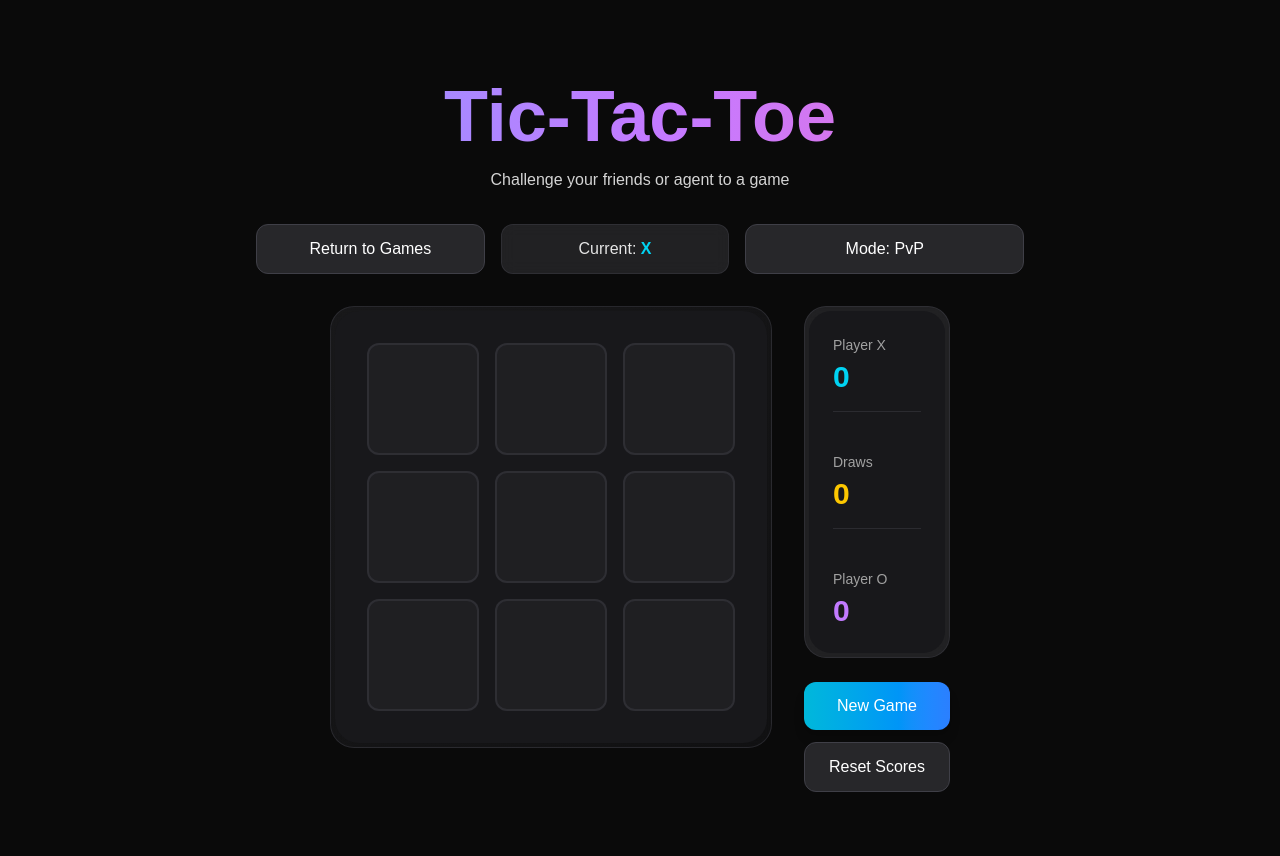
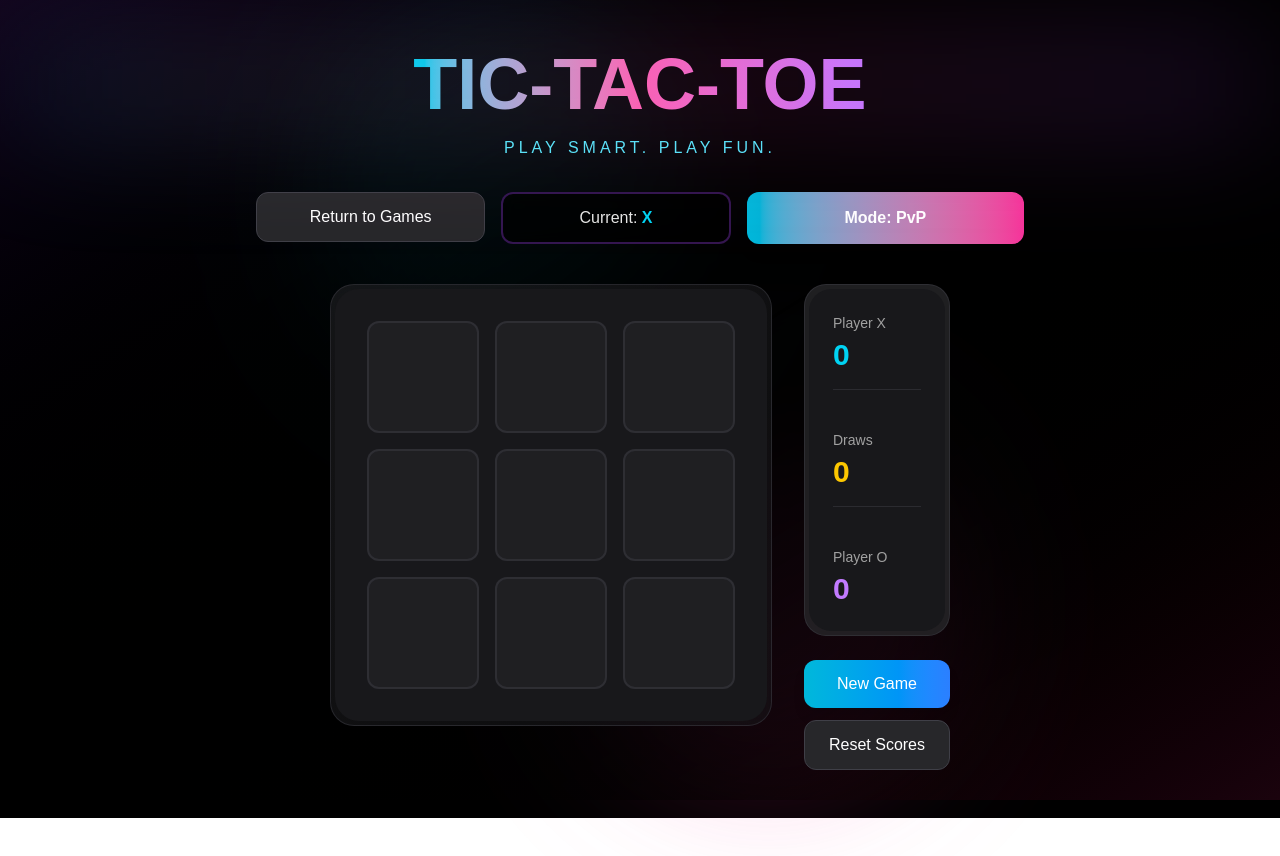
Before and after one commit to teozhengyang/games, a Next.js app in the folder app/: page /tic-tac-toe in a window 1280 px wide. Shown: the top 856 px of the page. After the commit the page ends 818 px from the top, so only its background shows below. Built offline with nearby package versions, Linux system fonts and the light colour scheme.

Commit message:
feat: update the appearance of the tic-tac-toe page

```diff
--- a/app/app/tic-tac-toe/components/GameControls.tsx
+++ b/app/app/tic-tac-toe/components/GameControls.tsx
@@ -14,16 +14,16 @@ export function GameControls({ winner, isCurrX, gameMode, onToggleMode }: GameCo
         <motion.div
         initial={{ opacity: 0, y: -10 }}
         animate={{ opacity: 1, y: 0 }}
-        className="mb-8 flex flex-col md:flex-row gap-4 w-full max-w-3xl"
+        className="mb-10 flex flex-col md:flex-row gap-4 w-full max-w-3xl"
         >
             <Link href="/" className="flex-1">
                 <button className="w-full px-6 py-3 rounded-xl bg-zinc-800 text-white font-medium hover:bg-zinc-700 transition-all duration-300 border border-zinc-700">
-                Return to Games
+                    Return to Games
                 </button>
             </Link>
 
             <div className="flex-1">
-                <div className="w-full px-6 py-3 rounded-xl bg-zinc-800/80 backdrop-blur-sm border border-zinc-700/50 text-center">
+                <div className="w-full px-6 py-3 rounded-xl bg-black/70 backdrop-blur-sm border-2 border-purple-500/30 text-center">
                     <AnimatePresence mode="wait">
                         {winner ? (
                             <motion.div
@@ -36,7 +36,7 @@ export function GameControls({ winner, isCurrX, gameMode, onToggleMode }: GameCo
                                 {winner === "draw" ? (
                                     <span className="text-yellow-400">Draw!</span>
                                     ) : (
-                                    <span className="bg-clip-text text-transparent bg-gradient-to-r from-cyan-400 to-purple-400">
+                                    <span className="bg-clip-text text-transparent bg-gradient-to-r from-cyan-400 to-pink-400">
                                         {winner} Wins!
                                     </span>
                                 )}
@@ -61,7 +61,7 @@ export function GameControls({ winner, isCurrX, gameMode, onToggleMode }: GameCo
 
             <button
                 onClick={onToggleMode}
-                className="flex-1 px-6 py-3 rounded-xl bg-zinc-800 text-white font-medium hover:bg-zinc-700 transition-all duration-300 border border-zinc-700"
+                className="flex-1 px-6 py-3 rounded-xl bg-gradient-to-r from-cyan-500 to-pink-500 text-white font-semibold hover:from-cyan-600 hover:to-pink-600 transition-all duration-300 shadow-lg"
             >
                 Mode: {gameMode === "pvp" ? "PvP" : "AI"}
             </button>
--- a/app/app/tic-tac-toe/components/GameHeader.tsx
+++ b/app/app/tic-tac-toe/components/GameHeader.tsx
@@ -1,4 +1,5 @@
 import { motion } from "framer-motion";
+import { HeroHighlight } from "@/app/components/ui/HeroHighlight";
 
 export function GameHeader() {
     return (
@@ -6,17 +7,21 @@ export function GameHeader() {
             <motion.h1
                 initial={{ opacity: 0, y: -20 }}
                 animate={{ opacity: 1, y: 0 }}
-                className="text-4xl md:text-7xl font-bold text-transparent bg-clip-text bg-gradient-to-r from-blue-400 via-purple-400 to-pink-400"
+                className="text-4xl md:text-7xl font-black"
             >
-                Tic-Tac-Toe
+                <HeroHighlight>
+                    <span className="bg-gradient-to-r from-cyan-400 via-pink-400 to-purple-400 bg-clip-text text-transparent">
+                        TIC-TAC-TOE
+                    </span>
+                </HeroHighlight>
             </motion.h1>
             <motion.p
                 initial={{ opacity: 0 }}
                 animate={{ opacity: 1 }}
                 transition={{ delay: 0.2 }}
-                className="mt-4 font-normal text-base text-neutral-300 max-w-lg mx-auto"
+                className="mt-4 font-light text-base text-cyan-300 tracking-[0.25em] max-w-lg mx-auto"
             >
-                Challenge your friends or agent to a game
+                PLAY SMART. PLAY FUN.
             </motion.p>
         </div>
     );
--- a/app/app/tic-tac-toe/page.tsx
+++ b/app/app/tic-tac-toe/page.tsx
@@ -38,13 +38,22 @@ export default function TicTacToePage() {
     };
 
     return (
-        <div className="min-h-screen w-full bg-black/[0.96] antialiased bg-grid-white/[0.02] relative overflow-hidden">
-            <div className="relative z-10 w-full pt-20 pb-20">
+        <div className="min-h-screen bg-black text-white overflow-hidden relative">
+            <div className="fixed inset-0">
+                <div className="absolute inset-0 bg-gradient-to-br from-purple-900/20 via-black to-pink-900/20" />
+                <div className="absolute top-0 left-1/4 w-96 h-96 bg-cyan-500/30 rounded-full mix-blend-multiply filter blur-3xl opacity-70 animate-pulse" />
+                <div
+                    className="absolute bottom-0 right-1/4 w-96 h-96 bg-pink-500/30 rounded-full mix-blend-multiply filter blur-3xl opacity-70 animate-pulse"
+                    style={{ animationDelay: "1s" }}
+                />
+            </div>
+
+            <div className="relative z-10 container mx-auto px-4 py-12">
                 {/* Header */}
                 <GameHeader />
 
-                <div className="flex flex-col items-center justify-center px-4">
-                    {/* Game Controls */}
+                {/* Controls */}
+                <div className="flex flex-col items-center justify-center">
                     <GameControls
                         winner={winner}
                         isCurrX={isCurrX}
@@ -52,8 +61,9 @@ export default function TicTacToePage() {
                         onToggleMode={toggleGameMode}
                     />
 
+                    {/* Main content: board + scoreboard */}
                     <div className="flex flex-col lg:flex-row gap-8 items-center lg:items-start">
-                        {/* Game Board */}
+                        {/* Simple board without neon wrappers/lines */}
                         <GameBoard
                             board={board}
                             winner={winner}
@@ -61,7 +71,7 @@ export default function TicTacToePage() {
                             onCellClick={handleClick}
                         />
 
-                        {/* Score Board */}
+                        {/* Simple scoreboard without neon wrappers/lines */}
                         <ScoreBoard
                             scores={scores}
                             gameMode={gameMode}
@@ -71,9 +81,6 @@ export default function TicTacToePage() {
                     </div>
                 </div>
             </div>
-
-            {/* Background Grid */}
-            <div className="absolute inset-0 bg-grid-white/[0.02] pointer-events-none" />
-    </div>
-  );
+        </div>
+    );
 }
```
